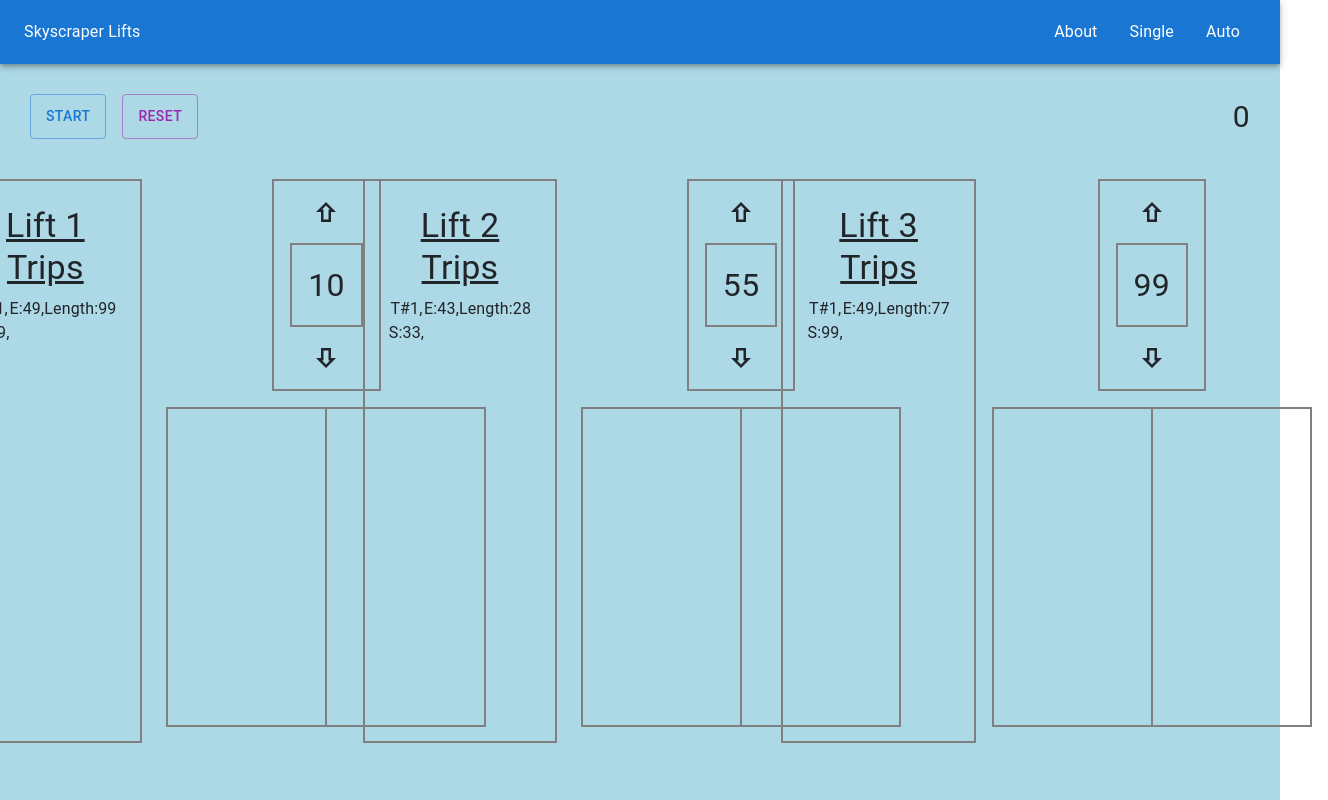
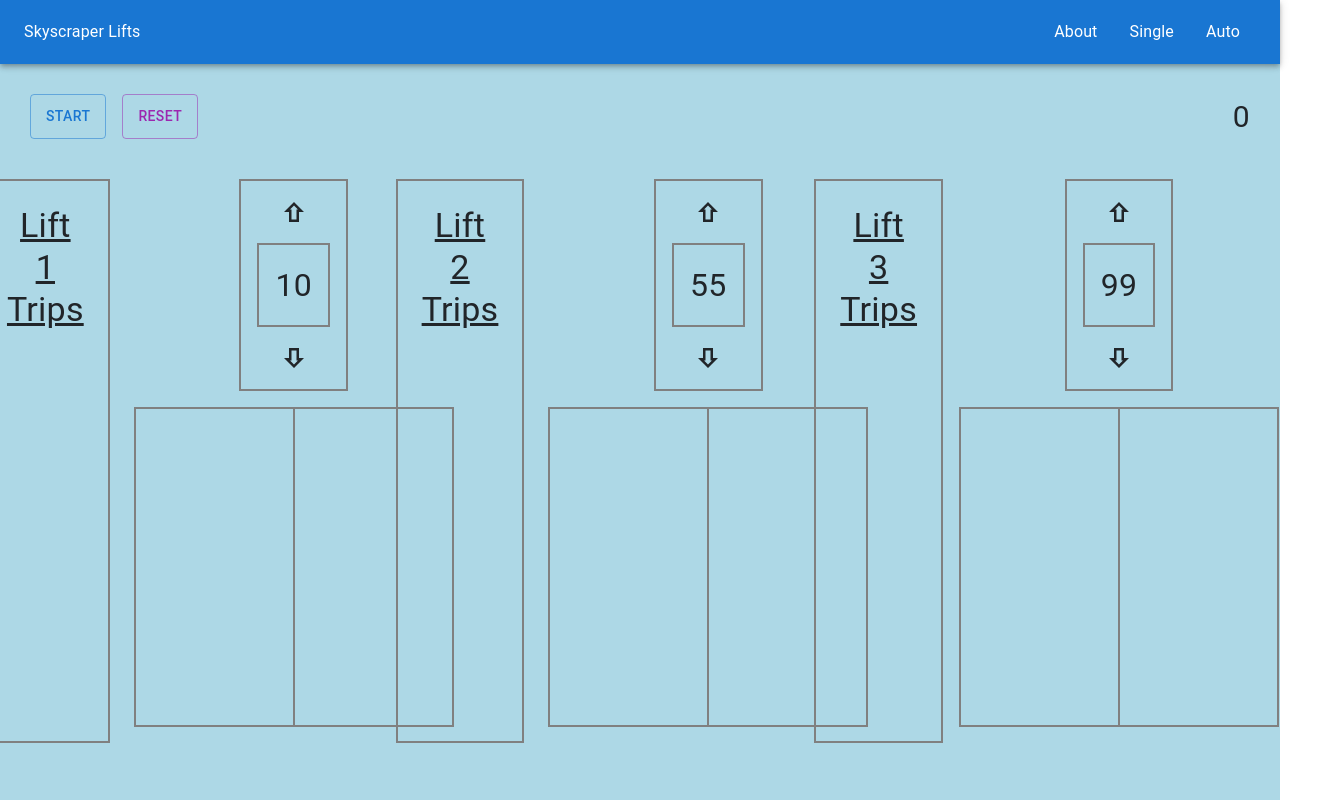
Before and after one commit to JamesFThomas/skyscraper-lifts, a React (Create React App) app: page /auto in a window 1280 px wide. Shown: the whole page, 1328 px wide, since content can reach past the window. Built offline with nearby package versions, Linux system fonts and the light colour scheme.

Commit message:
code clean up

```diff
--- a/src/state/everyLiftSlice.js
+++ b/src/state/everyLiftSlice.js
@@ -7,19 +7,19 @@ export const everyLiftSlice = createSlice({
       currentFloor: 10,
       phase: "IDLE",
       direction: "",
-      trips: [{ start: 19, end: 49, duration: 99, passengers: 5 }],
+      trips: [],
     },
     lift2: {
       currentFloor: 55,
       phase: "IDLE",
       direction: "",
-      trips: [{ start: 33, end: 43, duration: 28, passengers: 3 }],
+      trips: [],
     },
     lift3: {
       currentFloor: 99,
       phase: "IDLE",
       direction: "",
-      trips: [{ start: 99, end: 49, duration: 77, passengers: 2 }],
+      trips: [],
     },
   },
   reducers: {
@@ -268,13 +268,6 @@ export default everyLiftSlice.reducer;
   Trip Object:
   { startFloor, endFloor, tripDuration }
 
-  Reducer Actions:
-    action.payload.lift - switch case =>
-      - 'lift1'|| 'lift2'|| 'lift3'
-    action.payload =>
-      - currentFloor: number || phase: string || direction: string || tripLog: array
-
-
 Working examples of reducer calls:
 
 dispatch(
```
Also changed, not shown: src/state/simulatorSlice.js (+3 -5 lines).
